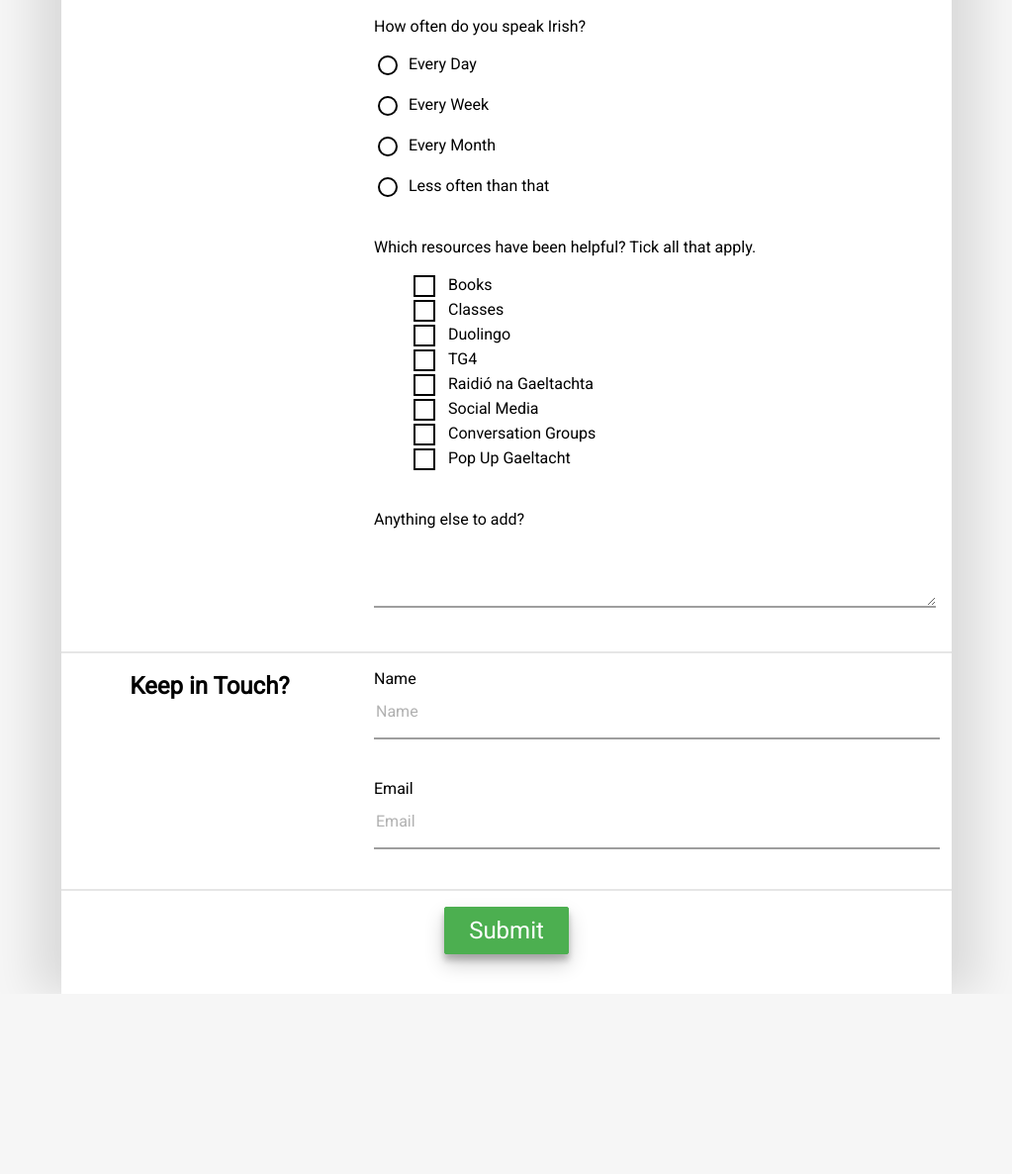
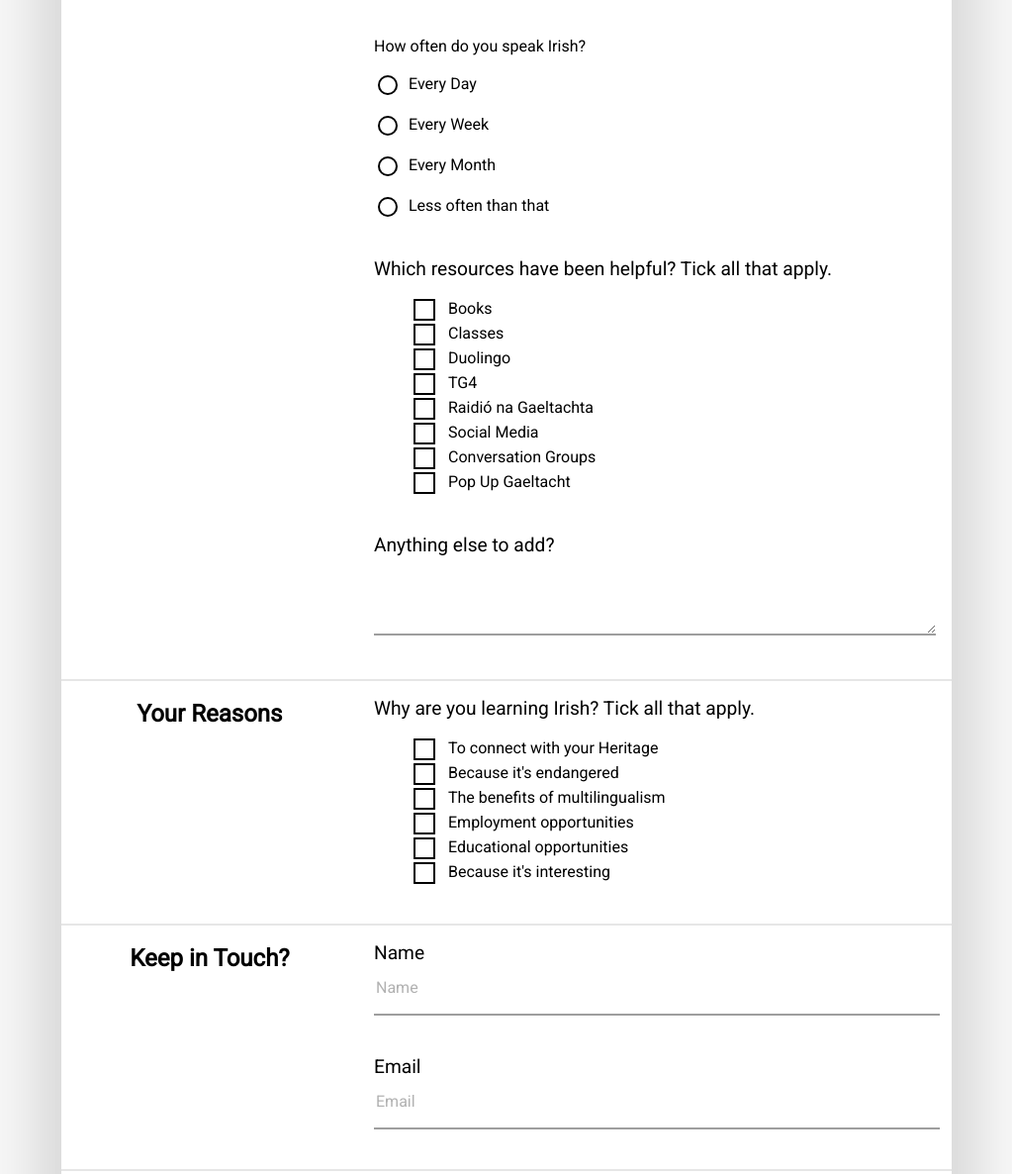
Before and after one commit to GK-Hynes/fcc-survey-form, a plain HTML site: page index.html in a window 1280 px wide. Shown: the part 1541-2727 px from the top of the page at 99% size, without its empty margins (128-1151 px from the left). Before the commit the page ends 2545 px from the top, so only its background shows below. Drawn offline with Linux system fonts and the light colour scheme.

Commit message:
Rename classes and add reasons section

```diff
--- a/index.html
+++ b/index.html
@@ -23,13 +23,13 @@
 
     <form action="" id="survey-form" autocomplete="off">
 
-      <section id="background" class="two-column">
+      <section id="background" class="row">
 
-        <div class="col-1">
+        <div class="col-sm-1">
           <h2>Your Background</h2>
         </div>
 
-        <div class="col-2">
+        <div class="col-sm-2">
           <div class="input-group">
             <label for="currentLevel">How long have you been learning, or re-learning, Irish?</label>
             <select class="form-control" name="" id="dropdown">
@@ -88,12 +88,12 @@
         </div>
       </section>
 
-      <section id="progress" class="two-column">
-        <div class="col-1">
+      <section id="progress" class="row">
+        <div class="col-sm-1">
           <h2>Your Progress</h2>
         </div>
 
-        <div class="col-2">
+        <div class="col-sm-2">
           <div class="input-group">
             <label for="currentLevel">How would you describe your current Level?</label>
             <select class="form-control" name="" id="dropdown">
@@ -252,12 +252,63 @@
         </div>
       </section>
 
-      <section id="contact-details" class="two-column">
-        <div class="col-1">
+      <section id="reasons">
+        <div class="row">
+          <div class="col-sm-1">
+            <h2>Your Reasons</h2>
+          </div>
+          <div class="col-sm-2">
+            <div class="input-group">
+              <label for="reasons">Why are you learning Irish? Tick all that apply.</label>
+              <ul>
+                <li class="checkbox">
+                  <label>
+                    <input type="checkbox" value="Heritage">
+                    <span>To connect with your Heritage</span>
+                  </label>
+                </li>
+                <li class="checkbox">
+                  <label>
+                    <input type="checkbox" value="Endangered">
+                    <span>Because it's endangered</span>
+                  </label>
+                </li>
+                <li class="checkbox">
+                  <label>
+                    <input type="checkbox" value="multilingualism">
+                    <span>The benefits of multilingualism</span>
+                  </label>
+                </li>
+                <li class="checkbox">
+                  <label>
+                    <input type="checkbox" value="employment">
+                    <span>Employment opportunities</span>
+                  </label>
+                </li>
+                <li class="checkbox">
+                  <label>
+                    <input type="checkbox" value="education">
+                    <span>Educational opportunities</span>
+                  </label>
+                </li>
+                <li class="checkbox">
+                  <label>
+                    <input type="checkbox" value="Interesting">
+                    <span>Because it's interesting</span>
+                  </label>
+                </li>
+              </ul>
+            </div>
+          </div>
+        </div>
+      </section>
+
+      <section id="contact-details" class="row">
+        <div class="col-sm-1">
           <h2>Keep in Touch?</h2>
         </div>
 
-        <div class="col-2">
+        <div class="col-sm-2">
           <div class="input-group">
             <label for="name" id="name-label">Name</label>
             <input class="form-control" type="text" id="name" placeholder="Name">
--- a/style.css
+++ b/style.css
@@ -11,16 +11,16 @@ section {
   border-bottom: 2px solid #e6e6e6;
 }
 
-.two-column {
+.row {
   display: flex;
   flex-direction: row;
 }
 
-.col-1 {
+.col-sm-1 {
   flex: 1;
 }
 
-.col-2 {
+.col-sm-2 {
   flex: 2;
 }
 
@@ -42,6 +42,10 @@ select,
 textarea,
 button {
   font-family: inherit;
+}
+
+label {
+  font-size: 1.2rem;
 }
 
 header {
```
